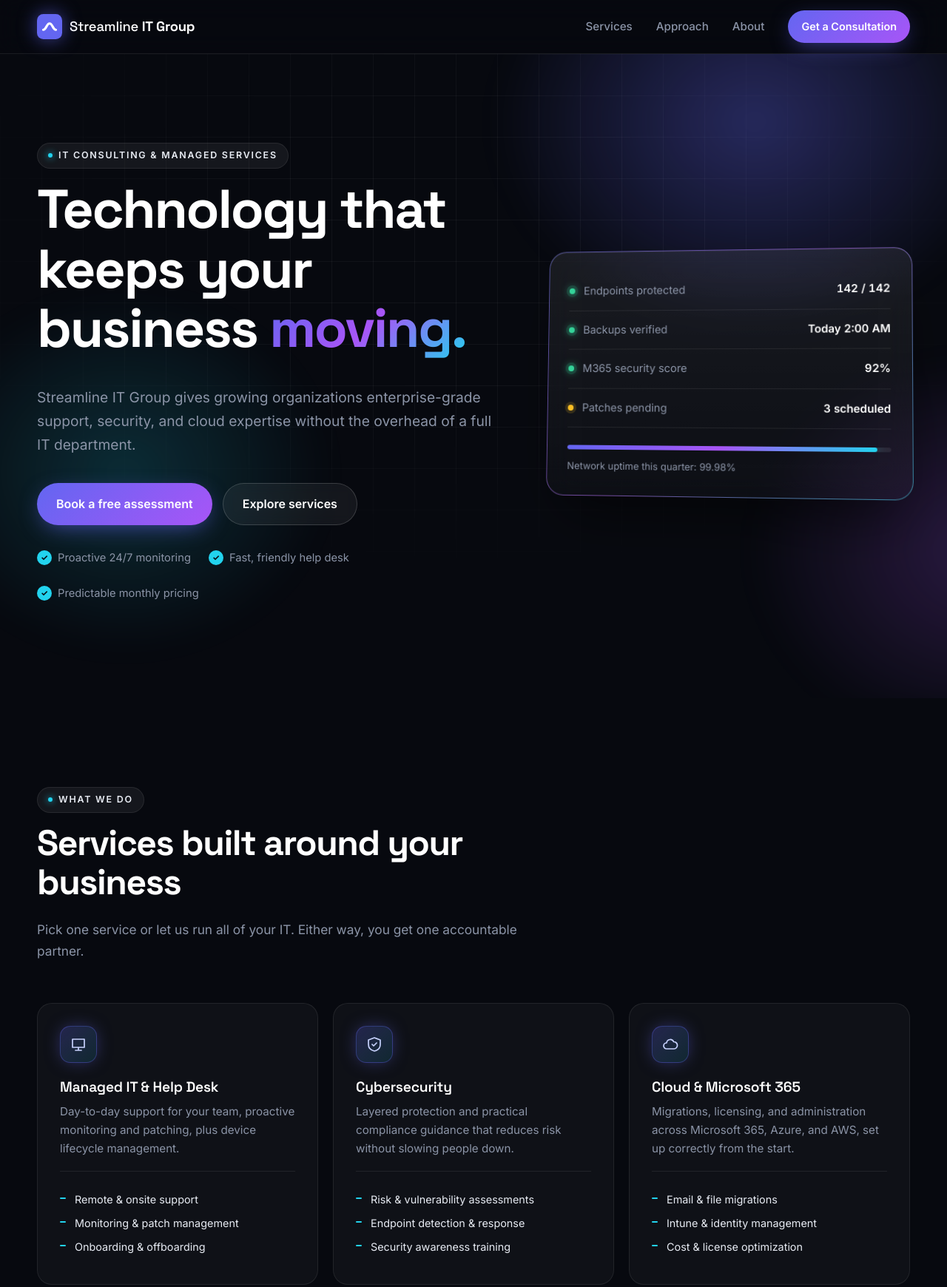
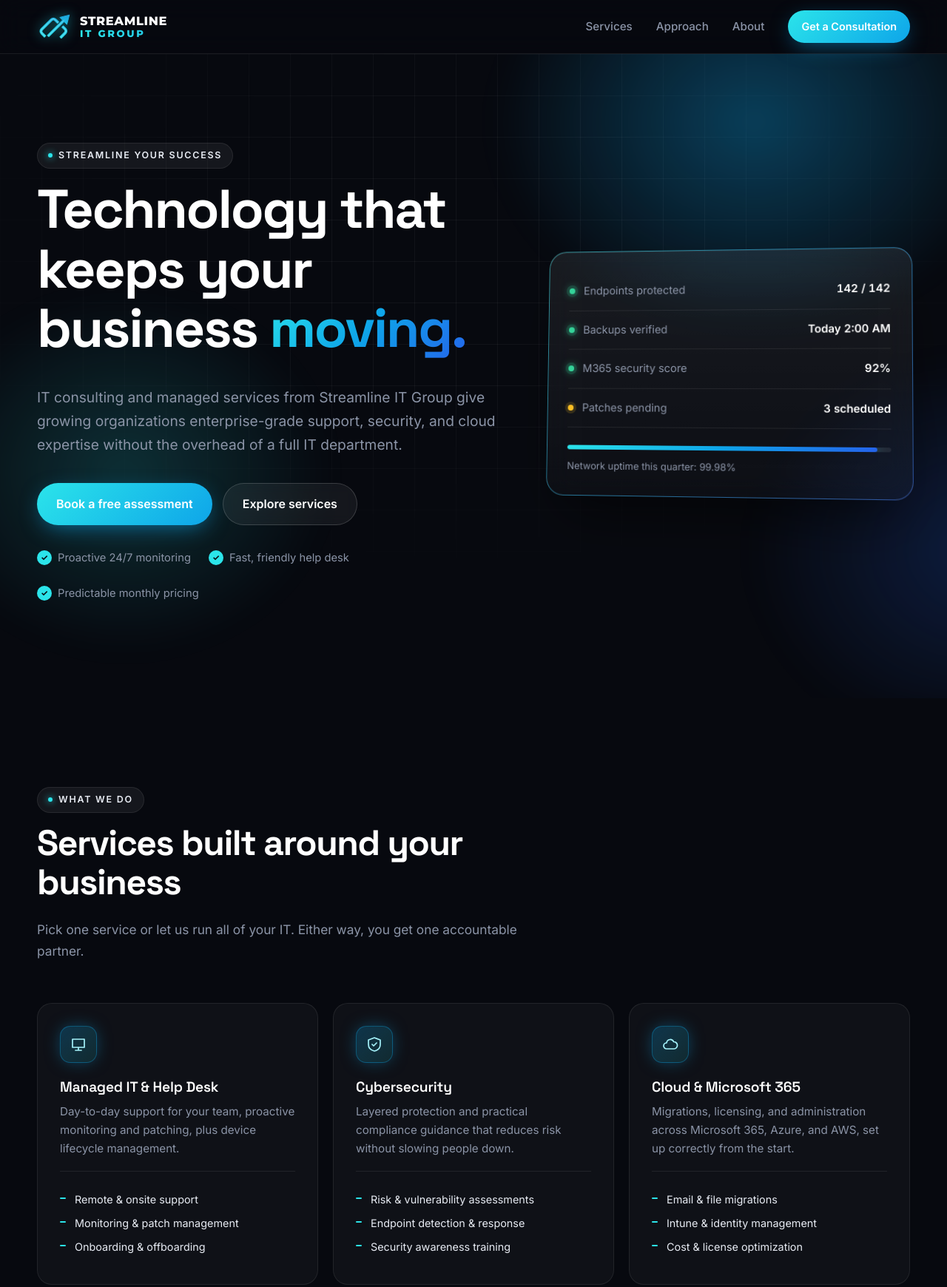
Before and after one commit to roadrunner951/streamlineitg, a plain HTML site: page index.html in a window 1280 px wide. Shown: the top 1740 px of the page at 74% size. Drawn offline with Linux system fonts and the light colour scheme.

Commit message:
Brand integration: logo mark, wordmark, tagline, logo-matched palette

```diff
--- a/index.html
+++ b/index.html
@@ -3,18 +3,18 @@
 <head>
   <meta charset="utf-8">
   <meta name="viewport" content="width=device-width, initial-scale=1">
-  <title>Streamline IT Group | IT Consulting & Managed Services</title>
+  <title>Streamline IT Group | Streamline Your Success</title>
   <meta name="description" content="Streamline IT Group delivers managed IT, cybersecurity, cloud & Microsoft 365, network infrastructure, and website services for growing businesses.">
   <link rel="canonical" href="https://streamlineitg.com/">
   <link rel="icon" href="favicon.svg" type="image/svg+xml">
-  <meta property="og:title" content="Streamline IT Group | IT Consulting & Managed Services">
+  <meta property="og:title" content="Streamline IT Group | Streamline Your Success">
   <meta property="og:description" content="Managed IT, cybersecurity, cloud, networking and websites for growing businesses.">
   <meta property="og:url" content="https://streamlineitg.com/">
   <meta property="og:type" content="website">
   <meta name="theme-color" content="#07090f">
   <link rel="preconnect" href="https://fonts.googleapis.com">
   <link rel="preconnect" href="https://fonts.gstatic.com" crossorigin>
-  <link href="https://fonts.googleapis.com/css2?family=Inter:wght@400;500;600;700&family=Space+Grotesk:wght@500;600;700&display=swap" rel="stylesheet">
+  <link href="https://fonts.googleapis.com/css2?family=Inter:wght@400;500;600;700&family=Space+Grotesk:wght@500;600;700&family=Montserrat:wght@700;800&display=swap" rel="stylesheet">
   <link rel="stylesheet" href="styles.css">
 </head>
 <body>
@@ -23,8 +23,8 @@
   <header class="nav" id="top">
     <div class="container nav-inner">
       <a href="#top" class="brand" aria-label="Streamline IT Group home">
-        <svg class="brand-mark" viewBox="0 0 32 32" aria-hidden="true"><rect width="32" height="32" rx="8" fill="currentColor"/><path d="M8 20c4 0 4-8 8-8s4 8 8 8" stroke="#fff" stroke-width="3" fill="none" stroke-linecap="round"/></svg>
-        <span>Streamline <strong>IT Group</strong></span>
+        <img class="brand-mark" src="logo-mark.svg" alt="" width="52" height="43">
+        <span class="wordmark"><span class="wm-top">STREAMLINE</span><span class="wm-bottom">IT GROUP</span></span>
       </a>
       <button class="nav-toggle" aria-expanded="false" aria-controls="nav-menu" aria-label="Open menu">
         <span></span><span></span><span></span>
@@ -42,9 +42,9 @@
     <section class="hero">
       <div class="container hero-inner">
         <div class="hero-copy">
-          <p class="eyebrow">IT Consulting &amp; Managed Services</p>
+          <p class="eyebrow">Streamline Your Success</p>
           <h1>Technology that keeps your business <span class="gradient-text">moving.</span></h1>
-          <p class="lead">Streamline IT Group gives growing organizations enterprise-grade support, security, and cloud expertise without the overhead of a full IT department.</p>
+          <p class="lead">IT consulting and managed services from Streamline IT Group give growing organizations enterprise-grade support, security, and cloud expertise without the overhead of a full IT department.</p>
           <div class="hero-cta">
             <a href="#contact" class="btn">Book a free assessment</a>
             <a href="#services" class="btn btn-ghost">Explore services</a>
@@ -176,6 +176,13 @@
   </main>
 
   <footer class="footer">
+    <div class="container footer-brand">
+      <a href="#top" class="brand brand-lg" aria-label="Streamline IT Group, back to top">
+        <img class="brand-mark" src="logo-mark.svg" alt="" width="88" height="73">
+        <span class="wordmark"><span class="wm-top">STREAMLINE</span><span class="wm-bottom">IT GROUP</span></span>
+      </a>
+      <p class="tagline">Streamline Your <span class="gradient-text">Success.</span></p>
+    </div>
     <div class="container footer-inner">
       <p>&copy; <span id="year">2026</span> Streamline IT Group. All rights reserved.</p>
       <p>Serving Southern California &middot; <a href="tel:+19517030411">(951) 703-0411</a> &middot; <a href="mailto:rreyes@streamlineitg.com">rreyes@streamlineitg.com</a></p>
--- a/styles.css
+++ b/styles.css
@@ -11,12 +11,12 @@
   --text: #e8ecf4;
   --muted: #8b94a7;
   --heading: #ffffff;
-  --accent-1: #6366f1; /* indigo */
-  --accent-2: #22d3ee; /* cyan */
-  --accent-3: #a855f7; /* violet */
+  --accent-1: #0ea5e9; /* sky (logo mid) */
+  --accent-2: #2be4ea; /* logo cyan */
+  --accent-3: #1b8fd6; /* logo blue */
   --ok: #34d399;
   --warn: #fbbf24;
-  --gradient: linear-gradient(135deg, var(--accent-1) 0%, var(--accent-3) 50%, var(--accent-2) 100%);
+  --gradient: linear-gradient(135deg, var(--accent-2) 0%, var(--accent-1) 50%, #2563eb 100%);
   --radius: 20px;
   --radius-sm: 12px;
 }
@@ -32,7 +32,7 @@ body {
   -webkit-font-smoothing: antialiased;
   overflow-x: hidden;
 }
-::selection { background: rgba(99, 102, 241, .45); color: #fff; }
+::selection { background: rgba(14, 165, 233, .45); color: #fff; }
 img, svg { max-width: 100%; }
 a { color: var(--accent-2); text-decoration: none; transition: color .2s; }
 a:hover { color: #fff; }
@@ -66,10 +66,10 @@ p { margin: 0 0 1em; }
   position: relative; display: inline-flex; align-items: center; justify-content: center; gap: 8px;
   background: var(--gradient); background-size: 200% 200%; color: #fff;
   font: inherit; font-weight: 600; padding: 14px 26px; border-radius: 999px; border: 0; cursor: pointer;
-  box-shadow: 0 8px 30px -8px rgba(99, 102, 241, .65);
+  box-shadow: 0 8px 30px -8px rgba(14, 165, 233, .65);
   transition: transform .2s ease, box-shadow .2s ease, background-position .5s ease;
 }
-.btn:hover { color: #fff; transform: translateY(-2px); background-position: 100% 0; box-shadow: 0 14px 40px -10px rgba(168, 85, 247, .75); }
+.btn:hover { color: #fff; transform: translateY(-2px); background-position: 100% 0; box-shadow: 0 14px 40px -10px rgba(37, 99, 235, .75); }
 .btn-sm { padding: 10px 18px; font-size: .9rem; }
 .btn-ghost { background: var(--surface-2); border: 1px solid var(--border-strong); box-shadow: none; backdrop-filter: blur(8px); }
 .btn-ghost:hover { background: rgba(255,255,255,.1); box-shadow: none; }
@@ -82,10 +82,16 @@ p { margin: 0 0 1em; }
   border-bottom: 1px solid var(--border);
 }
 .nav-inner { display: flex; align-items: center; justify-content: space-between; height: 72px; }
-.brand { display: flex; align-items: center; gap: 10px; color: #fff; font-family: "Space Grotesk", sans-serif; font-size: 1.15rem; letter-spacing: -0.01em; }
+.brand { display: flex; align-items: center; gap: 12px; color: #fff; }
 .brand:hover { color: #fff; }
-.brand strong { font-weight: 700; }
-.brand-mark { width: 34px; height: 34px; color: var(--accent-1); filter: drop-shadow(0 0 12px rgba(99,102,241,.6)); }
+.brand-mark { width: 46px; height: auto; flex: none; filter: drop-shadow(0 0 8px rgba(43, 228, 234, .55)); transition: filter .3s, transform .3s; }
+.brand:hover .brand-mark { filter: drop-shadow(0 0 14px rgba(43, 228, 234, .85)); transform: translate(1px, -1px); }
+.wordmark { display: flex; flex-direction: column; font-family: "Montserrat", "Inter", sans-serif; font-weight: 800; line-height: 1; letter-spacing: .04em; }
+.wm-top { font-size: 1.02rem; color: #fff; }
+.wm-bottom { font-size: .82rem; letter-spacing: .2em; margin-top: 3px; background: linear-gradient(90deg, #2be4ea, #22c7e6); -webkit-background-clip: text; background-clip: text; color: transparent; }
+.brand-lg .brand-mark { width: 80px; }
+.brand-lg .wm-top { font-size: 1.7rem; }
+.brand-lg .wm-bottom { font-size: 1.36rem; margin-top: 5px; }
 .nav-menu { display: flex; align-items: center; gap: 32px; }
 .nav-menu a:not(.btn) { color: var(--muted); font-weight: 500; font-size: .95rem; }
 .nav-menu a:not(.btn):hover { color: #fff; }
@@ -106,9 +112,9 @@ p { margin: 0 0 1em; }
 .hero::after { /* glow orbs */
   content: ""; position: absolute; z-index: -1; inset: -20% -10% auto -10%; height: 120%;
   background:
-    radial-gradient(500px 400px at 75% 25%, rgba(99,102,241,.35), transparent 70%),
-    radial-gradient(400px 350px at 20% 70%, rgba(34,211,238,.18), transparent 70%),
-    radial-gradient(450px 380px at 95% 80%, rgba(168,85,247,.22), transparent 70%);
+    radial-gradient(500px 400px at 75% 25%, rgba(14, 165, 233,.35), transparent 70%),
+    radial-gradient(400px 350px at 20% 70%, rgba(43, 228, 234,.18), transparent 70%),
+    radial-gradient(450px 380px at 95% 80%, rgba(37, 99, 235,.22), transparent 70%);
   filter: blur(20px);
   animation: drift 18s ease-in-out infinite alternate;
 }
@@ -147,7 +153,7 @@ p { margin: 0 0 1em; }
 .dot.warn { background: var(--warn); box-shadow: 0 0 0 4px rgba(251,191,36,.15); }
 @keyframes pulse { 50% { box-shadow: 0 0 0 7px rgba(52,211,153,0), 0 0 12px var(--ok); } }
 .meter { height: 6px; background: rgba(255,255,255,.08); border-radius: 99px; margin-top: 24px; overflow: hidden; }
-.meter span { display: block; height: 100%; background: var(--gradient); border-radius: inherit; box-shadow: 0 0 16px rgba(34,211,238,.6); }
+.meter span { display: block; height: 100%; background: var(--gradient); border-radius: inherit; box-shadow: 0 0 16px rgba(43, 228, 234,.6); }
 .meter-label { font-size: .83rem; color: var(--muted); margin: 12px 0 0; }
 
 /* Sections */
@@ -168,7 +174,7 @@ p { margin: 0 0 1em; }
 }
 .card::after { /* hover glow */
   content: ""; position: absolute; inset: 0; border-radius: inherit; pointer-events: none;
-  background: radial-gradient(400px circle at var(--mx, 50%) var(--my, 0%), rgba(99,102,241,.18), transparent 45%);
+  background: radial-gradient(400px circle at var(--mx, 50%) var(--my, 0%), rgba(14, 165, 233,.18), transparent 45%);
   opacity: 0; transition: opacity .3s;
 }
 .card:hover { transform: translateY(-4px); border-color: var(--border-strong); background: var(--surface-2); }
@@ -179,11 +185,11 @@ p { margin: 0 0 1em; }
 .card li::before { content: ""; position: absolute; left: 0; top: .62em; width: 8px; height: 2px; border-radius: 2px; background: var(--accent-2); }
 .icon {
   width: 50px; height: 50px; border-radius: 14px; display: grid; place-items: center; margin-bottom: 22px;
-  background: linear-gradient(135deg, rgba(99,102,241,.25), rgba(34,211,238,.12));
-  border: 1px solid rgba(99,102,241,.35);
-  box-shadow: 0 0 24px -6px rgba(99,102,241,.6);
+  background: linear-gradient(135deg, rgba(14, 165, 233,.25), rgba(43, 228, 234,.12));
+  border: 1px solid rgba(14, 165, 233,.35);
+  box-shadow: 0 0 24px -6px rgba(14, 165, 233,.6);
 }
-.icon svg { width: 24px; height: 24px; fill: none; stroke: #c7d2fe; stroke-width: 1.7; stroke-linecap: round; stroke-linejoin: round; }
+.icon svg { width: 24px; height: 24px; fill: none; stroke: #a5f3fc; stroke-width: 1.7; stroke-linecap: round; stroke-linejoin: round; }
 
 /* Steps */
 .steps { list-style: none; padding: 0; margin: 0; display: grid; grid-template-columns: repeat(4, 1fr); gap: 20px; position: relative; }
@@ -199,10 +205,10 @@ p { margin: 0 0 1em; }
 .about p { color: var(--muted); font-size: 1.04rem; }
 .stats { display: grid; grid-template-columns: 1fr 1fr; gap: 16px; }
 .stats div { padding: 28px; border-radius: var(--radius); background: var(--surface); border: 1px solid var(--border); transition: border-color .3s; }
-.stats div:hover { border-color: rgba(99,102,241,.5); }
+.stats div:hover { border-color: rgba(14, 165, 233,.5); }
 .stats b {
   display: block; font-family: "Space Grotesk", sans-serif; font-size: 2.4rem; font-weight: 700; line-height: 1.1; margin-bottom: 6px;
-  background: linear-gradient(180deg, #fff, #a5b4fc); -webkit-background-clip: text; background-clip: text; color: transparent;
+  background: linear-gradient(180deg, #fff, #67e8f9); -webkit-background-clip: text; background-clip: text; color: transparent;
 }
 .stats span { color: var(--muted); font-size: .9rem; }
 .placeholder-note { font-style: italic; border-left: 3px solid var(--warn); padding: 10px 14px; border-radius: 6px; background: rgba(251,191,36,.08); color: #fcd34d !important; }
@@ -212,8 +218,8 @@ p { margin: 0 0 1em; }
 .contact-section::before {
   content: ""; position: absolute; z-index: -1; inset: 0;
   background:
-    radial-gradient(600px 400px at 10% 20%, rgba(99,102,241,.22), transparent 70%),
-    radial-gradient(500px 400px at 90% 90%, rgba(34,211,238,.14), transparent 70%);
+    radial-gradient(600px 400px at 10% 20%, rgba(14, 165, 233,.22), transparent 70%),
+    radial-gradient(500px 400px at 90% 90%, rgba(43, 228, 234,.14), transparent 70%);
 }
 .contact { display: grid; grid-template-columns: 1fr 1.15fr; gap: 64px; align-items: start; }
 .contact-copy > p { color: var(--muted); font-size: 1.08rem; }
@@ -244,13 +250,15 @@ p { margin: 0 0 1em; }
 .field select option { background: var(--bg-2); color: #fff; }
 .field input::placeholder, .field textarea::placeholder { color: #5b6476; }
 .field input:focus, .field select:focus, .field textarea:focus {
-  outline: none; border-color: var(--accent-1); box-shadow: 0 0 0 4px rgba(99,102,241,.2);
+  outline: none; border-color: var(--accent-1); box-shadow: 0 0 0 4px rgba(14, 165, 233,.2);
 }
 .form-status { margin: 0; font-size: .9rem; min-height: 1.2em; color: var(--muted); }
 .form-status.error { color: #f87171; }
 
 /* Footer */
-.footer { border-top: 1px solid var(--border); padding: 32px 0; font-size: .88rem; color: var(--muted); }
+.footer { border-top: 1px solid var(--border); padding: 0 0 32px; font-size: .88rem; color: var(--muted); }
+.footer-brand { display: flex; align-items: center; justify-content: space-between; flex-wrap: wrap; gap: 24px; padding: 56px 0 40px; margin-bottom: 28px; border-bottom: 1px solid var(--border); }
+.footer .tagline { font-family: "Space Grotesk", sans-serif; font-size: clamp(1.5rem, 3.2vw, 2.3rem); font-weight: 700; letter-spacing: -0.02em; color: #fff; }
 .footer-inner { display: flex; justify-content: space-between; flex-wrap: wrap; gap: 10px; }
 .footer p { margin: 0; }
 .footer a { color: var(--text); }
```
Also changed, not shown: favicon.svg, logo-mark.svg (added), 1 other file.
